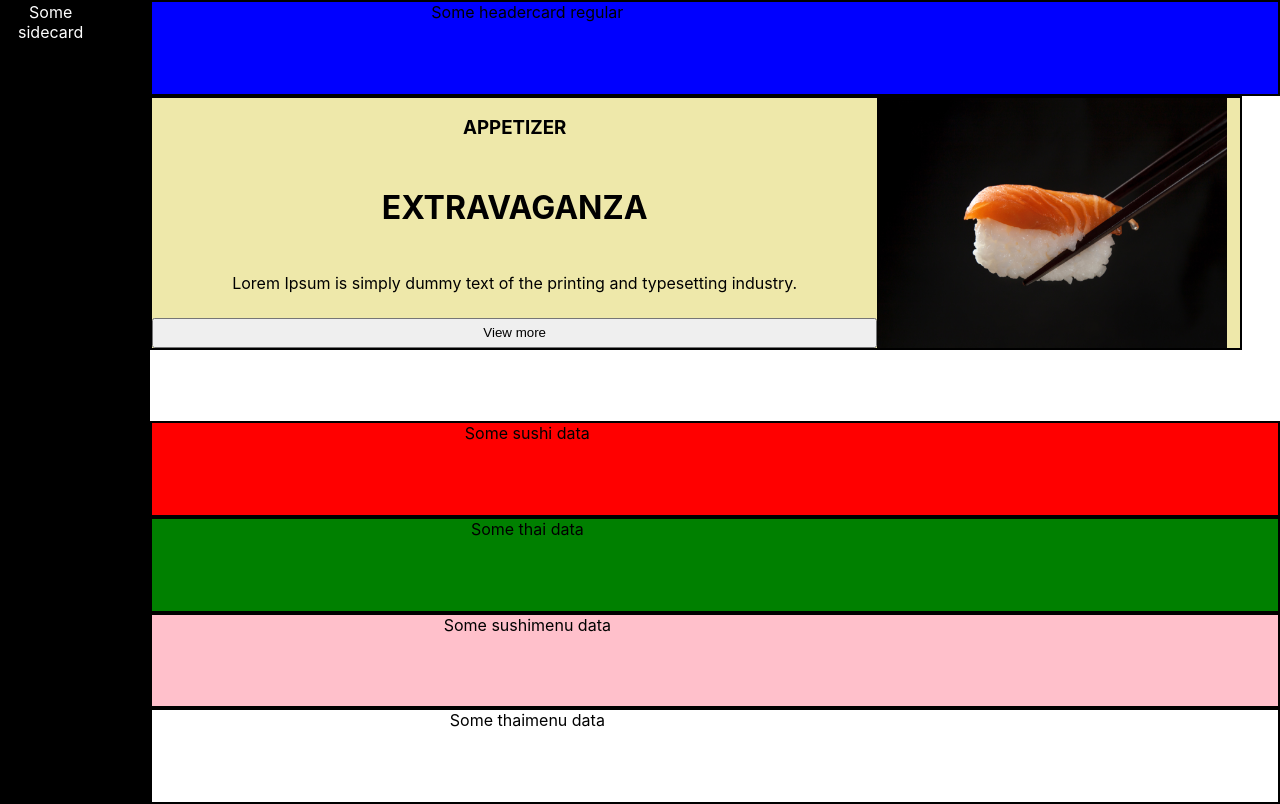
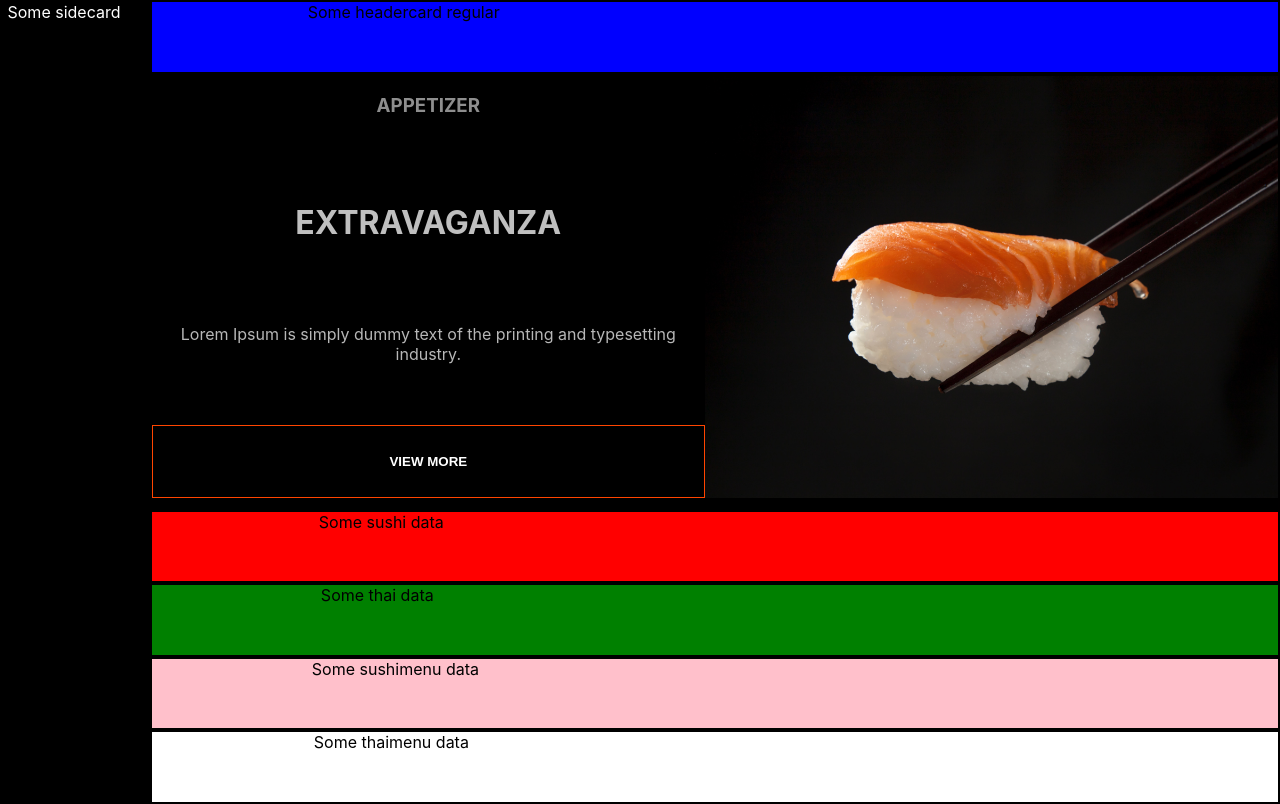
Before and after one commit to tanettrimas/beachhouse-client, a React (Create React App) app: page / in a window 1280 px wide. Built offline with nearby package versions, Linux system fonts and the light colour scheme.

Commit message:
Add styling to nigiri component

```diff
--- a/src/App.css
+++ b/src/App.css
@@ -142,7 +142,7 @@
   }
 }
 
-.App-header {
+/* .App-header {
   background-color: #282c34;
   min-height: 100vh;
   display: flex;
@@ -155,7 +155,7 @@
 
 .App-link {
   color: #61dafb;
-}
+} */
 
 @keyframes App-logo-spin {
   from {
--- a/src/components/landingpage/nigiri/index.jsx
+++ b/src/components/landingpage/nigiri/index.jsx
@@ -4,15 +4,13 @@ import { uppercaseString } from '../../../utils/uppercaseString'
 
 const NigiriComponent = ({ title, description, heading, imgSrc } = {}) => {
   return (
-    <div className=''>
       <div className="regular-dealcard grid-component">
-        <img src={imgSrc} alt="Nigiri" width="350px" height="250px" className="img"></img>
+        <img src={imgSrc} alt="Nigiri" className="img"></img>
         <h3 className="card-heading">{uppercaseString(heading)}</h3>
         <h1 className="card-title">{uppercaseString(title)}</h1>
         <p className="card-description">{description}</p>
-        <button className="card-button">View more</button>
+        <button className="card-button">{uppercaseString('View more')}</button>
       </div>
-    </div>
     )
 }
 
--- a/src/components/landingpage/nigiri/style.css
+++ b/src/components/landingpage/nigiri/style.css
@@ -5,26 +5,43 @@
   "heading image image"
   "title image image"
   "description image image"
-  "button image image";
-  grid-template-columns: 2fr 1fr;
+  "button image image"
+  ". . .";
+}
+
+.regular-dealcard {
+  color: white;
+  background: black;
 }
 
 .img {
   grid-area: image;
+  object-fit: cover;
+  max-width: 100%;
+  height: 100%;
+  overflow: hidden;
 }
 
 .card-heading {
+  color: #8E8E8E;
   grid-area: heading;
 }
 
 .card-description {
+  color: #B7B7B7;
   grid-area: description
 }
 
 .card-title {
+  color: #BFBFBF;
   grid-area: title;
 }
 
 .card-button {
   grid-area: button;
+  background: black;
+  color: white;
+  border: 1px solid #FF4500;
+  font-weight: bold;
+  padding: 5px;
 }
```
